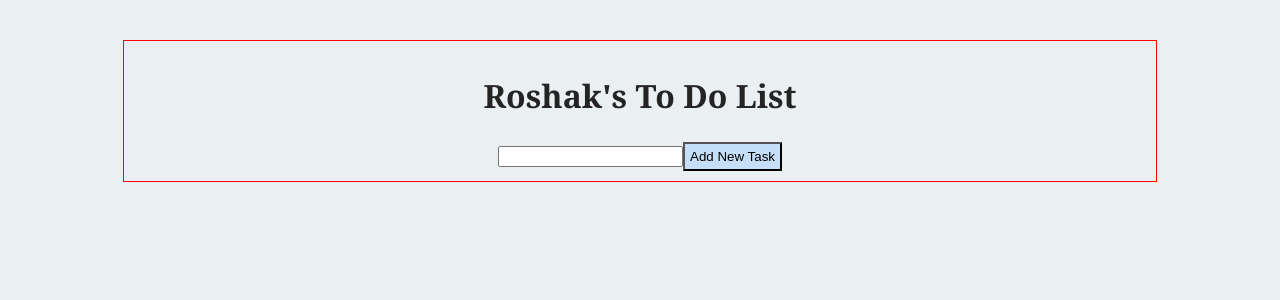
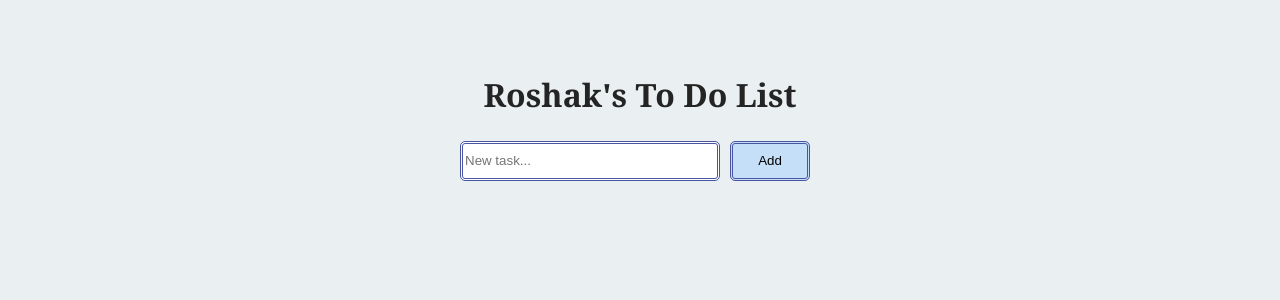
Before and after one commit to RoshakN/todo-list, a React (Vite) app: page / in a window 1280 px wide. Shown: the top 300 px of the page. Built offline with nearby package versions, Linux system fonts and the light colour scheme.

Commit message:
Fix new task css

```diff
--- a/src/App.css
+++ b/src/App.css
@@ -10,12 +10,29 @@
   margin: 0 auto;
   min-width: 300px;
   padding: 10px 3%;
-  border: 1px solid red;
 }
 
-button {
+.new-task {
+  display: flex;
+  justify-content: center;
+  height: 40px;
+  margin: 20px;
+}
+
+.new-task > input {
+  min-width: 250px;
+  border: 3px double #4a55a2;
+  outline: none;
+  border-radius: 5px;
+}
+
+.new-task > button {
   background-color: #c5dff8;
+  border: 3px double #4a55a2;
+  border-radius: 5px;
   padding: 5px;
+  margin: 0 10px;
+  width: 80px;
 }
 
 .list-component {
@@ -30,12 +47,14 @@ button {
 
 .list-component > p {
   margin-right: auto;
-  padding-left: 30px;
+  padding-left: 50px;
   font-size: 24px;
   font-weight: 700;
 }
 
 .list-component > button {
+  background-color: #c5dff8;
+  padding: 5px;
   margin: 12px;
   height: 50px;
   border: transparent;
--- a/src/App.jsx
+++ b/src/App.jsx
@@ -1,5 +1,4 @@
 import { useState } from "react";
-// import List from "./List";
 import "./App.css";
 import List from "./List";
 
@@ -53,11 +52,12 @@ function App() {
       <div className="new-task">
         <input
           type="text"
+          placeholder="New task..."
           value={newTask}
           onChange={handleChange}
           onKeyDown={handleEnter}
         />
-        <button onClick={addTask}>Add New Task</button>
+        <button onClick={addTask}>Add</button>
       </div>
       <div className="list">
         {toDoList.map((task) => {
```
